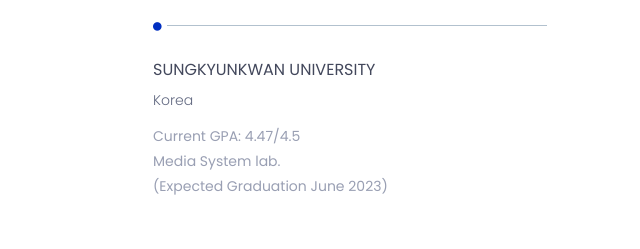
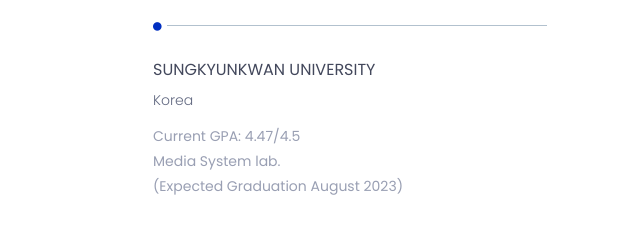
Before and after one commit to QuangBK/QuangBK.github.io, a plain HTML site: page index.html in a window 1280 px wide. Shown: the part 1994-2243 px from the top of the page, 502-1142 px from the left. Drawn offline with nearby package versions, Linux system fonts and the light colour scheme.

Commit message:
change graduation time

```diff
--- a/index.html
+++ b/index.html
@@ -234,7 +234,7 @@
 										<p class="description">
 											Current GPA: 4.47/4.5 <br>
 											Media System lab. <br>
-											(Expected Graduation June 2023)
+											(Expected Graduation August 2023)
 										</p>
 									</div><!--/.timeline-content-->
 								</div><!--/.timeline-->
```
Also changed, not shown: 1 other file.
